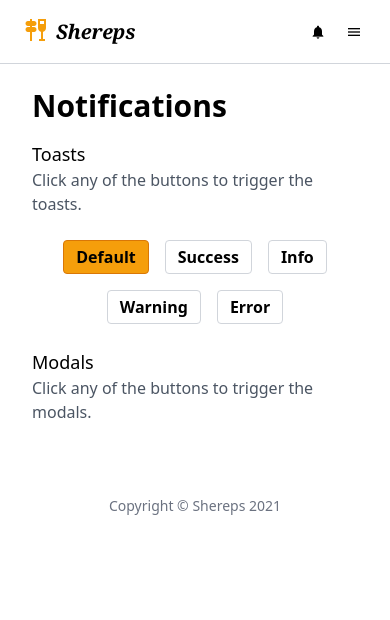
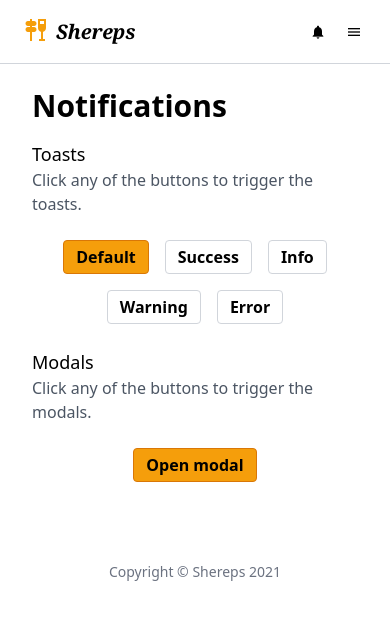
Before and after one commit to janlajara/tailwindcss-practice, a Vue app: page /#/components/notifications in a window 390 px wide. Shown: the top 620 px of the page. Built offline with nearby package versions, Linux system fonts and the light colour scheme.

Commit message:
change modal responsive behaviour

```diff
--- a/src/views/pages/Notifications.vue
+++ b/src/views/pages/Notifications.vue
@@ -2,7 +2,7 @@
     <Page title="Notifications">
         <Section heading="Toasts" description="Click any of the buttons to trigger the toasts."
             class="block md:flex">
-            <div class="buttons-group flex flex-grow flex-wrap justify-center my-auto">
+            <div class="buttons-group">
                 <Button type="primary" :action="()=>showToast()">Default</Button>
                 <Button type="secondary" :action="()=>showToast('success')">Success</Button>
                 <Button type="secondary" :action="()=>showToast('info')">Info</Button>
@@ -10,19 +10,24 @@
                 <Button type="secondary" :action="()=>showToast('error')">Error</Button>
             </div>
         </Section>
-        <Section heading="Modals" description="Click any of the buttons to trigger the modals.">
-            <Modal heading="A Sample Modal"
+        <Section heading="Modals" description="Click any of the buttons to trigger the modals."
+            class="block md:flex">
+            <div class="buttons-group">
+                <Button type="primary" @click="()=> toggle(true)">Open modal</Button>
+                <Modal heading="A Sample Modal" :is-open="modalIsOpen" @toggle="toggle"
                     :buttons="[
                         {type: 'primary', icon: 'save', text: 'Save'},
                         {type: 'secondary', icon: 'delete', text: 'Delete'}
                     ]">
                     Lorem ipsum dolor sit amet, consectetur adipiscing elit, sed do eiusmod tempor incididunt ut labore et dolore magna aliqua. Nunc sed velit dignissim sodales ut eu sem integer vitae. Id aliquet lectus proin nibh nisl condimentum. Fringilla urna porttitor rhoncus dolor purus. Nam aliquam sem et tortor. Nisl vel pretium lectus quam id. Cras pulvinar mattis nunc sed. Quis ipsum suspendisse ultrices gravida dictum fusce ut placerat orci. Tristique magna sit amet purus. Fermentum et sollicitudin ac orci phasellus egestas tellus. Erat pellentesque adipiscing commodo elit at imperdiet dui accumsan. Felis eget nunc lobortis mattis aliquam faucibus. Tincidunt eget nullam non nisi est sit amet facilisis. Mi in nulla posuere sollicitudin aliquam ultrices sagittis orci. Vitae proin sagittis nisl rhoncus mattis rhoncus urna neque. Eget nunc scelerisque viverra mauris in aliquam sem fringilla ut. Nec nam aliquam sem et tortor consequat id. Commodo nulla facilisi nullam vehicula ipsum a. Elementum tempus egestas sed sed. Faucibus purus in massa tempor nec feugiat nisl pretium fusce.
                 </Modal>
+            </div>
         </Section>
     </Page>
 </template>
 
 <script>
+import {ref} from 'vue'
 import Page from '@/components/Page.vue'
 import Section from '@/components/Section.vue'
 import Button from '@/components/Button.vue'
@@ -38,15 +43,25 @@ export default {
         const showToast = (type='default')=> {
             return toast("Bulaga!", {type})
         }
+        const modalIsOpen = ref(false)
+        const toggle = (value) => {
+            modalIsOpen.value = value
+        }
+
         return {
-            showToast
+            showToast, modalIsOpen, toggle
         }
     }
 }
 </script>
 
 <style scoped>
+@layer components {
     .buttons-group button {
         @apply m-2;
     }
+    .buttons-group {
+        @apply flex flex-grow flex-wrap justify-center my-auto;
+    }
+}
 </style>
```
Lines whose indentation alone changed are shown as unchanged.
